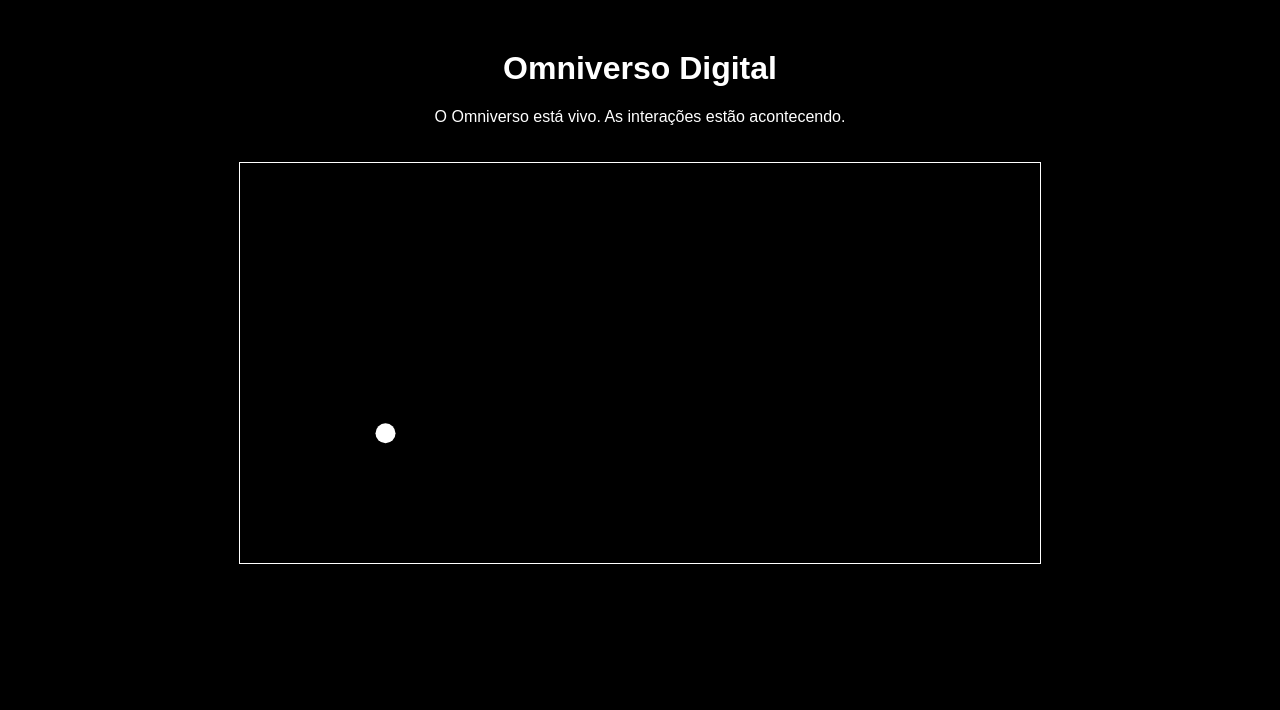
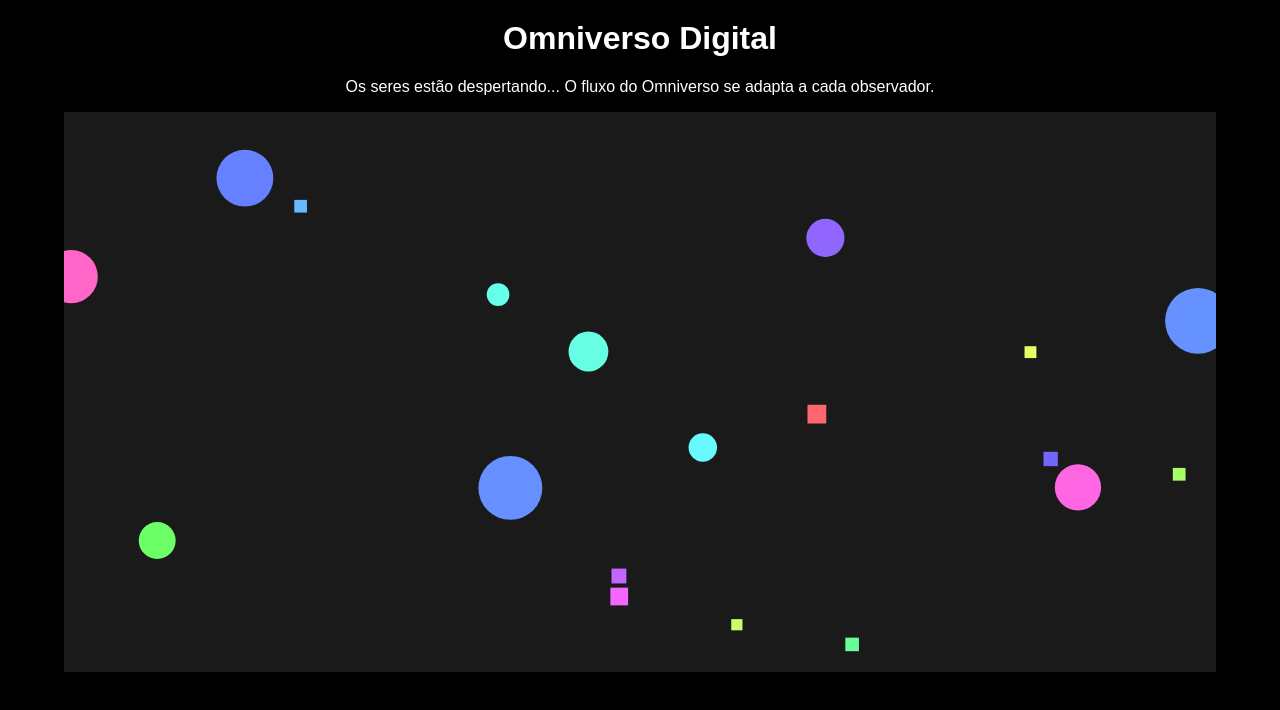
Before and after one commit to joanamiroli/omniverso, a plain HTML site: page index.html in a window 1280 px wide. Drawn offline with Linux system fonts and the light colour scheme.

Commit message:
index.html

```diff
--- a/index.html
+++ b/index.html
@@ -6,31 +6,87 @@
     <title>Omniverso Digital</title>
     <style>
         body { text-align: center; font-family: Arial, sans-serif; background-color: black; color: white; }
-        h1 { margin-top: 50px; }
-        canvas { border: 1px solid white; margin-top: 20px; }
+        h1 { margin-top: 20px; }
+        canvas { display: block; margin: auto; background: rgba(255, 255, 255, 0.1); }
     </style>
 </head>
 <body>
     <h1>Omniverso Digital</h1>
-    <p>O Omniverso está vivo. As interações estão acontecendo.</p>
+    <p>Os seres estão despertando... O fluxo do Omniverso se adapta a cada observador.</p>
     <canvas id="canvas"></canvas>
 
     <script>
         const canvas = document.getElementById("canvas");
         const ctx = canvas.getContext("2d");
 
-        canvas.width = 800;
-        canvas.height = 400;
+        canvas.width = window.innerWidth * 0.9;
+        canvas.height = window.innerHeight * 0.7;
 
-        function draw() {
-            ctx.clearRect(0, 0, canvas.width, canvas.height);
-            ctx.fillStyle = "white";
-            ctx.beginPath();
-            ctx.arc(Math.random() * canvas.width, Math.random() * canvas.height, 10, 0, Math.PI * 2);
-            ctx.fill();
+        class Ser {
+            constructor() {
+                this.x = Math.random() * canvas.width;
+                this.y = Math.random() * canvas.height;
+                this.size = Math.random() * 25 + 10;
+                this.dx = (Math.random() - 0.5) * 6;
+                this.dy = (Math.random() - 0.5) * 6;
+                this.color = `hsl(${Math.random() * 360}, 100%, 70%)`;
+                this.forma = Math.random() > 0.5 ? "círculo" : "quadrado";
+            }
+
+            mover() {
+                this.x += this.dx;
+                this.y += this.dy;
+
+                if (this.x <= 0 || this.x >= canvas.width) this.dx *= -1;
+                if (this.y <= 0 || this.y >= canvas.height) this.dy *= -1;
+
+                if (Math.random() < 0.01) {
+                    this.dx = (Math.random() - 0.5) * 6;
+                    this.dy = (Math.random() - 0.5) * 6;
+                }
+            }
+
+            desenhar() {
+                ctx.fillStyle = this.color;
+                ctx.beginPath();
+
+                if (this.forma === "círculo") {
+                    ctx.arc(this.x, this.y, this.size, 0, Math.PI * 2);
+                } else {
+                    ctx.rect(this.x - this.size / 2, this.y - this.size / 2, this.size, this.size);
+                }
+
+                ctx.fill();
+            }
         }
 
-        setInterval(draw, 500);
+        let seres = Array.from({ length: 15 }, () => new Ser());
+
+        function atualizarOmniverso() {
+            ctx.clearRect(0, 0, canvas.width, canvas.height);
+
+            seres.forEach(ser => {
+                ser.mover();
+                ser.desenhar();
+            });
+
+            if (Math.random() < 0.01) {
+                seres.push(new Ser());
+            }
+
+            if (seres.length > 30) {
+                seres.shift();
+            }
+
+            requestAnimationFrame(atualizarOmniverso);
+        }
+
+        atualizarOmniverso();
+
+        window.addEventListener("resize", () => {
+            canvas.width = window.innerWidth * 0.9;
+            canvas.height = window.innerHeight * 0.7;
+        });
     </script>
 </body>
 </html>
```
